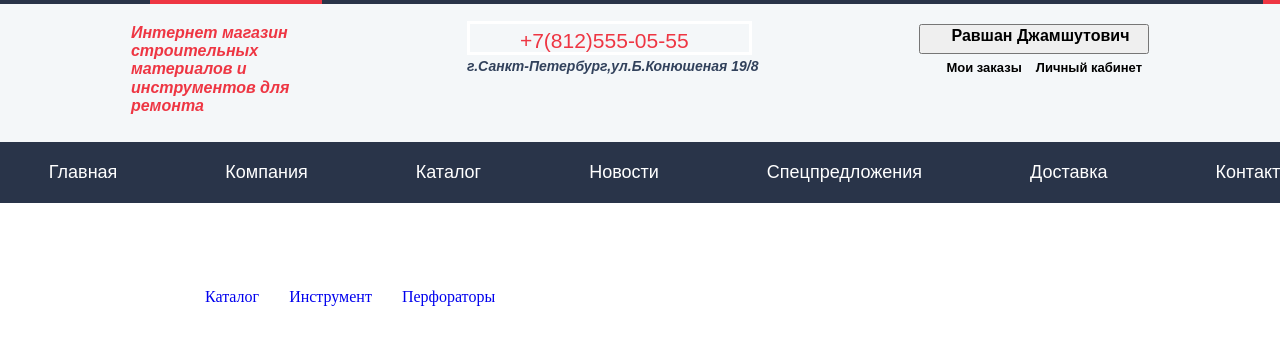
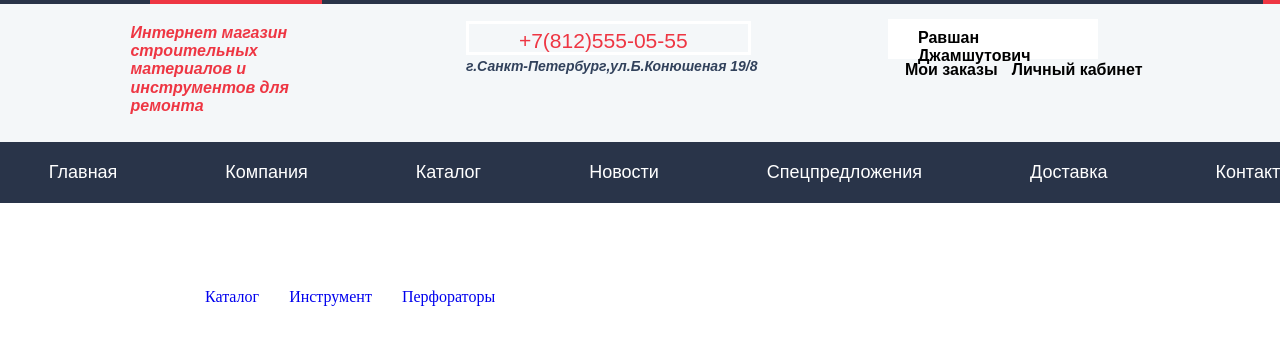
Before and after one commit to andreyenzO/1007035-technomart-25, a plain HTML site: page catalog.html in a window 1280 px wide. Shown: the part 51-394 px from the top of the page. Drawn offline with Linux system fonts and the light colour scheme; a web font is replaced by a local one.

Commit message:
Исправление ошибки после Замечания
02/06/2019

```diff
--- a/catalog.html
+++ b/catalog.html
@@ -34,7 +34,7 @@
 
     <div class="block-user">
 
-        <a href="#"><button>Равшан Джамшутович</button></a>
+        <a href="#" class="user-login" >Равшан Джамшутович</a>
 
        <ul class="user-activity">
           <li><a href="#">Мои заказы</a></li>
--- a/css/style.css
+++ b/css/style.css
@@ -60,20 +60,28 @@ ul.header-navigation {
 .block-user {
     display: flex;
 }
-.block-user button {
-    display: flex;
-    width:230px;
-    height: 30px;
-    margin-top:20px;
-    margin-left:30px;
-    font-weight: 700;
+
+.user-login  {
+    text-decoration: none;
+    color:black;
     font-family: "Cuprum", sans-serif;
+    font-size:16px;
+    font-weight: 600;
+    margin-right:10px;
+    margin-top:15px;
+    background-color: #fff;
+    width:150px;
+    height:30px;
+    padding-right: 30px;
     padding-left:30px;
+    padding-top: 10px;
 }
+
 .block-user a {
     text-decoration: none;
     color:black;
-
+    font-family: "Cuprum", sans-serif;
+    font-size:16px;
 }
 ul.user-activity {
     display: flex;
```
